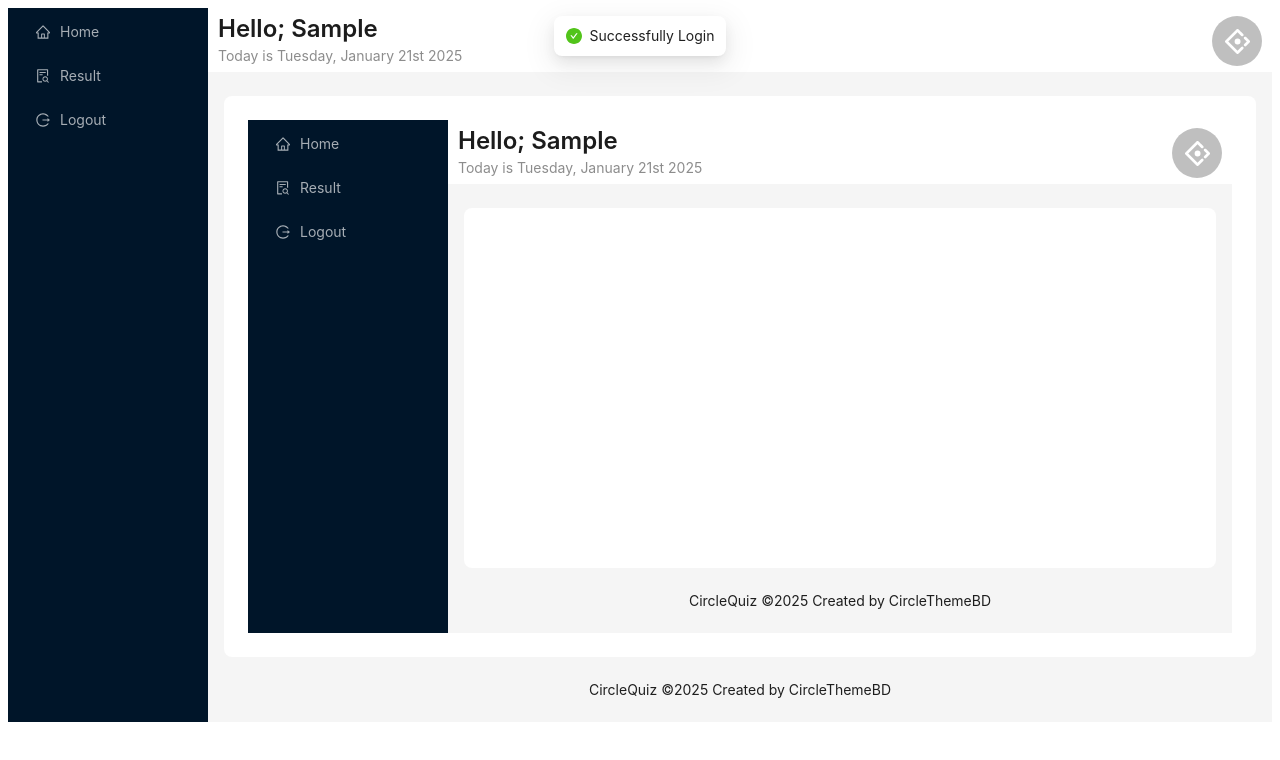
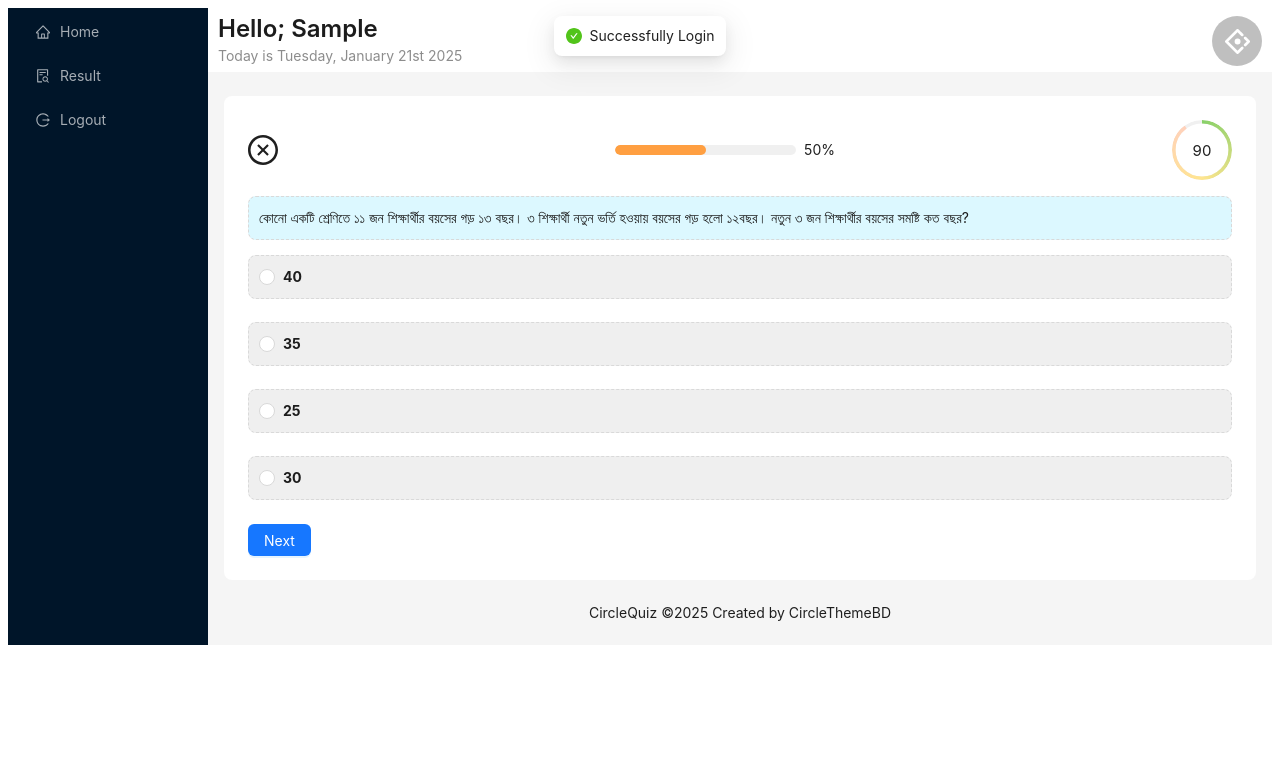
Before and after one commit to alaminet/CircleQuiz, a React (Vite) app in the folder frontend/: page /questions in a window 1280 px wide. Both pictures are taken after typing "Sample", "Sample123" into the empty fields and a click on the button "Log in". Shown: the top 760 px of the page. Built offline with nearby package versions, Linux system fonts and the light colour scheme.

Commit message:
question-layout-added

```diff
--- a/frontend/src/pages/Questions.jsx
+++ b/frontend/src/pages/Questions.jsx
@@ -180,7 +180,7 @@ const Questions = () => {
 
   return (
     <>
-      <BasicLayout>
+      <div>
         <Flex gap={16} justify="space-between" align="center">
           <div>
             <CloseCircleOutlined style={{ fontSize: "30px" }} />
@@ -210,7 +210,8 @@ const Questions = () => {
               onChange={onChangeRadio}
               value={value}
               className="question-radio-group"
-              style={{ width: "100%" }}>
+              style={{ width: "100%" }}
+            >
               <Space direction="vertical">
                 {/* {steps[current]?.options?.map((opt, j) => (
                   <>
@@ -242,7 +243,8 @@ const Questions = () => {
                     padding: "10px",
                     width: "100%",
                     fontWeight: "bold",
-                  }}>
+                  }}
+                >
                   {steps[current]?.options[shuffledNumbers[0]]?.label}
                 </Radio>
                 <Radio
@@ -256,7 +258,8 @@ const Questions = () => {
                     padding: "10px",
                     width: "100%",
                     fontWeight: "bold",
-                  }}>
+                  }}
+                >
                   {steps[current]?.options[shuffledNumbers[1]]?.label}
                 </Radio>
                 <Radio
@@ -270,7 +273,8 @@ const Questions = () => {
                     padding: "10px",
                     width: "100%",
                     fontWeight: "bold",
-                  }}>
+                  }}
+                >
                   {steps[current]?.options[shuffledNumbers[2]]?.label}
                 </Radio>
                 <Radio
@@ -284,7 +288,8 @@ const Questions = () => {
                     padding: "10px",
                     width: "100%",
                     fontWeight: "bold",
-                  }}>
+                  }}
+                >
                   {steps[current]?.options[shuffledNumbers[3]]?.label}
                 </Radio>
               </Space>
@@ -295,7 +300,8 @@ const Questions = () => {
         <div
           style={{
             marginTop: 24,
-          }}>
+          }}
+        >
           {current < steps.length - 1 && (
             <Button type="primary" onClick={() => next()}>
               Next
@@ -311,12 +317,13 @@ const Questions = () => {
               style={{
                 margin: "0 8px",
               }}
-              onClick={() => prev()}>
+              onClick={() => prev()}
+            >
               Previous
             </Button>
           )}
         </div>
-      </BasicLayout>
+      </div>
     </>
   );
 };
```
